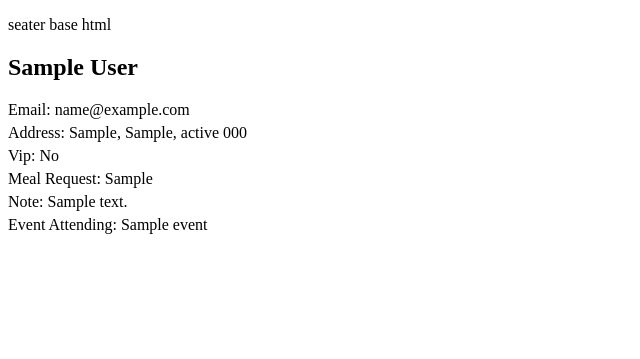
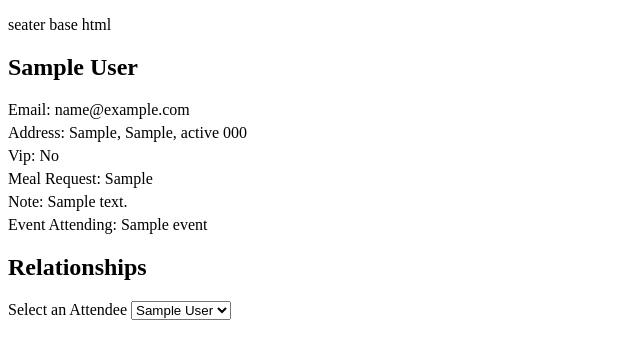
Before and after one commit to nurarenke/Seater, a Flask app: template templates/attendee.html in a window 1280 px wide. Shown: the top 359 px of the page, without its empty margins (0-640 px from the left). Run offline with Flask 2, Linux system fonts and the light colour scheme; the template is opened without the code that fills it: values that come from a table or form of the project are taken from there, others are empty; tables that the repository leaves empty hold one stand-in row (values such as "Sample post").

Commit message:
add relationships drop down

```diff
--- a/server.py
+++ b/server.py
@@ -33,210 +33,23 @@ def display_attendee_list():
 
     return render_template('attendees_list.html', attendees=attendees)
 
-@app.route("/attendee/<int:attendee_id>")
+@app.route('/attendee/<int:attendee_id>')
 def user_detail(attendee_id):
-    """Show info about user."""
+    '''Show info about user.'''
 
     attendee = Attendee.query.get(attendee_id)
 
-    return render_template("attendee.html", attendee=attendee)
+    event_id = 1
+    attendees = Attendee.query.filter_by(event_id=event_id).all()
+
+    return render_template("attendee.html", attendee=attendee, attendees=attendees)
 
 
-# @app.route('/register', methods=['GET'])
-# def register_form():
-#     """Show form for user signup."""
-
-#     return render_template("register_form.html")
+@app.route('/attendee-relationship')
+def update_relationship():
+    '''update relationship of the user in the database'''
 
 
-# @app.route('/register', methods=['POST'])
-# def register_process():
-#     """Process registration."""
-
-#     # Get form variables
-#     email = request.form["email"]
-#     password = request.form["password"]
-#     age = int(request.form["age"])
-#     zipcode = request.form["zipcode"]
-
-#     new_user = User(email=email, password=password, age=age, zipcode=zipcode)
-
-#     db.session.add(new_user)
-#     db.session.commit()
-
-#     flash("User %s added." % email)
-#     return redirect("/users/%s" % new_user.user_id)
-
-
-# @app.route('/login', methods=['GET'])
-# def login_form():
-#     """Show login form."""
-
-#     return render_template("login_form.html")
-
-
-# @app.route('/login', methods=['POST'])
-# def login_process():
-#     """Process login."""
-
-#     # Get form variables
-#     email = request.form["email"]
-#     password = request.form["password"]
-# TODO: create hash password to match the other hash passwords that's already stored
-
-#     user = User.query.filter_by(email=email).first()
-
-#     if not user:
-#         flash("No such user")
-#         return redirect("/login")
-
-#     if user.password != password:
-#         flash("Incorrect password")
-#         return redirect("/login")
-
-#     session["user_id"] = user.user_id
-
-#     flash("Logged in")
-#     return redirect("/users/%s" % user.user_id)
-
-
-# @app.route('/logout')
-# def logout():
-#     """Log out."""
-
-#     del session["user_id"]
-#     flash("Logged Out.")
-#     return redirect("/")
-
-
-# @app.route("/movies")
-# def movie_list():
-#     """Show list of movies."""
-
-#     movies = Movie.query.order_by('title').all()
-#     return render_template("movie_list.html", movies=movies)
-
-
-# @app.route("/movies/<int:movie_id>", methods=['GET'])
-# def movie_detail(movie_id):
-#     """Show info about movie.
-
-#     If a user is logged in, let them add/edit a rating.
-#     """
-#     print "made it here"
-
-#     movie = Movie.query.get(movie_id)
-
-#     user_id = session.get("user_id")
-
-#     if user_id:
-#         user_rating = Rating.query.filter_by(
-#             movie_id=movie_id, user_id=user_id).first()
-
-#     else:
-#         user_rating = None
-
-#     # Get average rating of movie
-
-#     rating_scores = [r.score for r in movie.ratings]
-#     avg_rating = float(sum(rating_scores)) / len(rating_scores)
-
-#     prediction = None
-
-#     # Prediction code: only predict if the user hasn't rated it.
-
-#     if (not user_rating) and user_id:
-#         user = User.query.get(user_id)
-#         if user:
-#             prediction = user.predict_rating(movie)
-
-#     # Either use the prediction or their real rating
-
-#     if prediction:
-#         # User hasn't scored; use our prediction if we made one
-#         effective_rating = prediction
-
-#     elif user_rating:
-#         # User has already scored for real; use that
-#         effective_rating = user_rating.score
-
-#     else:
-#         # User hasn't scored, and we couldn't get a prediction
-#         effective_rating = None
-
-#     # Get the eye's rating, either by predicting or using real rating
-
-#     the_eye = User.query.filter_by(email="the-eye@of-judgment.com").one()
-#     eye_rating = Rating.query.filter_by(
-#         user_id=the_eye.user_id, movie_id=movie.movie_id).first()
-
-#     if eye_rating is None:
-#         eye_rating = the_eye.predict_rating(movie)
-
-#     else:
-#         eye_rating = eye_rating.score
-
-#     if eye_rating and effective_rating:
-#         difference = abs(eye_rating - effective_rating)
-
-#     else:
-#         # We couldn't get an eye rating, so we'll skip difference
-#         difference = None
-
-#     # Depending on how different we are from the Eye, choose a message
-
-#     BERATEMENT_MESSAGES = [
-#         "I suppose you don't have such bad taste after all.",
-#         "I regret every decision that I've ever made that has brought me" +
-#             " to listen to your opinion.",
-#         "Words fail me, as your taste in movies has clearly failed you.",
-#         "Did you watch this movie in an alternate universe where your taste doesn't suck?",
-#         "Words cannot express the awfulness of your taste."
-#     ]
-
-#     if difference is not None:
-#         beratement = BERATEMENT_MESSAGES[int(difference)]
-
-#     else:
-#         beratement = None
-
-#     return render_template(
-#         "movie.html",
-#         movie=movie,
-#         user_rating=user_rating,
-#         average=avg_rating,
-#         prediction=prediction,
-#         eye_rating=eye_rating,
-#         difference=difference,
-#         beratement=beratement
-#         )
-
-
-# @app.route("/movies/<int:movie_id>", methods=['POST'])
-# def movie_detail_process(movie_id):
-#     """Add/edit a rating."""
-
-#     # Get form variables
-#     score = int(request.form["score"])
-
-#     user_id = session.get("user_id")
-#     if not user_id:
-#         raise Exception("No user logged in.")
-
-#     rating = Rating.query.filter_by(user_id=user_id, movie_id=movie_id).first()
-
-#     if rating:
-#         rating.score = score
-#         flash("Rating updated.")
-
-#     else:
-#         rating = Rating(user_id=user_id, movie_id=movie_id, score=score)
-#         flash("Rating added.")
-#         db.session.add(rating)
-
-#     db.session.commit()
-
-#     return redirect("/movies/%s" % movie_id)
 
 
 if __name__ == "__main__":
--- a/templates/attendee.html
+++ b/templates/attendee.html
@@ -26,4 +26,17 @@
 
   <div class=attendee-info>Event Attending: {{ attendee.event.event_name }}
   </div>
+</div>
+
+<div>
+  <h2>Relationships</h2>
+  <form action='/attendee-relationship'>
+    <label>Select an Attendee</label>
+    <select name='secondary-attendee'>
+      {% for attendee in attendees %}
+        <option value='{{ attendee.attendee_id }}'>{{ attendee.first_name }} {{ attendee.last_name }}</option>
+      {% endfor %}
+    </select>
+  </form>
+</div>
 {% endblock %}
```
